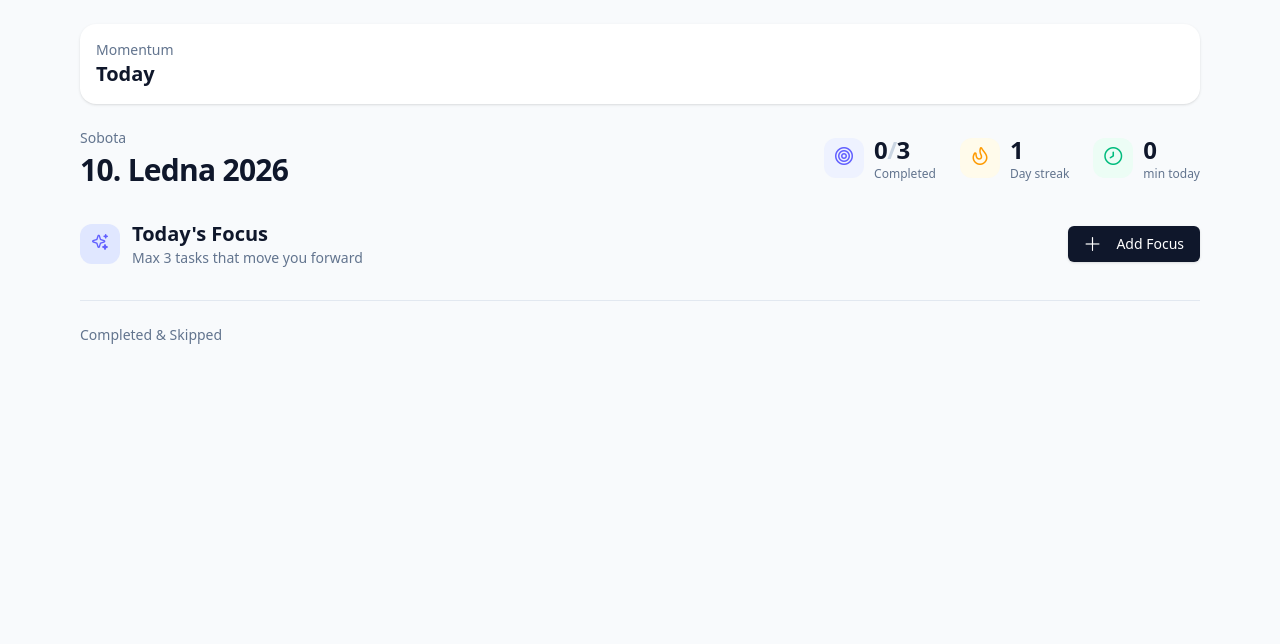
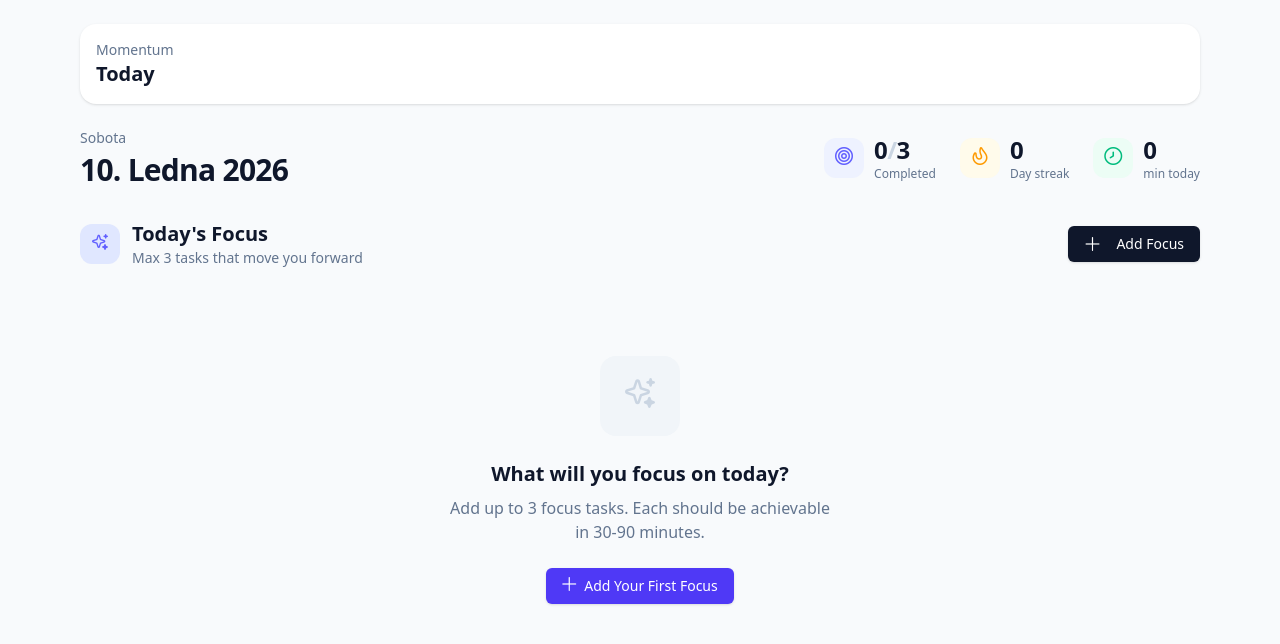
Before and after one commit to gregustomas/momentum, a React (Vite) app: page / in a window 1280 px wide. Shown: the top 644 px of the page. Built offline with nearby package versions, Linux system fonts and the light colour scheme.

Commit message:
ui: show empty state when no focuses

```diff
--- a/src/contexts/FocusesContext.jsx
+++ b/src/contexts/FocusesContext.jsx
@@ -15,7 +15,7 @@ const FocusesContext = createContext(null);
 export function FocusesProvider({ children }) {
   const [focuses, setFocuses] = useState(() => {
     const raw = localStorage.getItem(LS_KEY);
-    return raw ? JSON.parse(raw) : DEFAULT_FOCUSES;
+    return raw ? JSON.parse(raw) : [];
   });
   const [streak, setStreak] = useState(() => {
     const raw = localStorage.getItem(LS_STREAK_KEY);
--- a/src/pages/TodayPage.jsx
+++ b/src/pages/TodayPage.jsx
@@ -93,6 +93,8 @@ function TodayPage() {
         </button>
       </div>
       {/* focuses list */}
+      {activeCount > 0 ? (
+        <div>
           <div className="space-y-4">
             {activeFocuses.length > 0 &&
               activeFocuses.map((f) => (
@@ -126,6 +128,25 @@ function TodayPage() {
                 ))}
             </div>
           </div>
+        </div>
+      ) : (
+        <div className="flex flex-col justify-center items-center text-center py-16">
+          <div className="w-20 h-20 text-3xl mx-auto mb-6 rounded-2xl bg-slate-100 flex items-center justify-center">
+            <i className="fi fi-rr-sparkles lucide lucide-sparkles text-slate-300"></i>
+          </div>
+          <div>
+            <h3 className="text-xl font-semibold text-slate-900 mb-2">
+              What will you focus on today?
+            </h3>
+            <p className="text-slate-500 mb-6 max-w-sm mx-auto">Add up to 3 focus tasks. Each should be achievable in 30-90 minutes.</p>
+            <button className="inline-flex items-center justify-center gap-2 whitespace-nowrap rounded-md text-sm font-medium transition-colors focus-visible:outline-none focus-visible:ring-1 focus-visible:ring-ring disabled:pointer-events-none disabled:opacity-50 [&_svg]:pointer-events-none [&_svg]:size-4 [&_svg]:shrink-0 shadow h-9 px-4 py-2 bg-indigo-600 hover:bg-indigo-700 text-white">
+              <i className="fi fi-rr-plus"></i>
+              Add Your First Focus
+            </button>
+          </div>
+        </div>
+      )}
+
       <AddFocusModal
         activeCount={activeCount}
         onClose={() => setIsModalOpen(false)}
```
Lines whose indentation alone changed are shown as unchanged.
